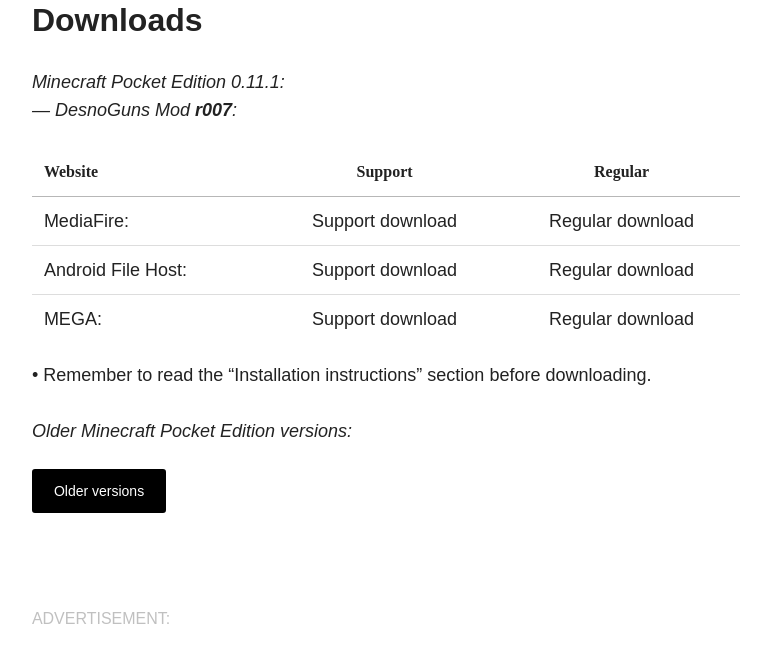
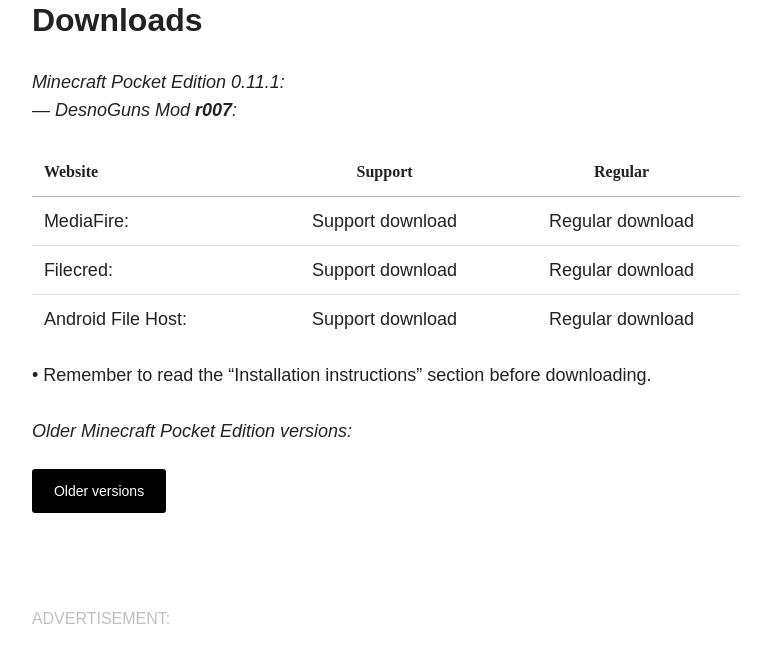
Before and after one commit to Desno365/Desno365.github.io, a Jekyll site: the page built from minecraft/desnoguns-mod/index.md, in a window 1280 px wide and 900 px high, scrolled down 2081 px. Shown: the top 663 px of the window, without its empty margins (254-1025 px from the left). Built offline with Jekyll 4.4.1, drawn with Linux system fonts in a browser that asks for light colours; nearby versions of some CDN libraries; comment, search, counter and statistics services are not loaded.

Commit message:
Switched MEGA link to Filecred

```diff
--- a/minecraft/desnoguns-mod/index.md
+++ b/minecraft/desnoguns-mod/index.md
@@ -46,8 +46,8 @@
 | Website | Support | Regular |
 |:--------|:-------:|:-------:|
 | MediaFire:         | [Support download](http://adf.ly/1La7Vn) | [Regular download](http://www.mediafire.com/download/yyss9rdsqsi578c/DesnoGuns_r007_Desno365.zip) |
+| Filecred:          | [Support download](http://adf.ly/1LcINN) | [Regular download](http://filecred.com/A15G55BA) |
 | Android File Host: | [Support download](http://adf.ly/1La7aq) | [Regular download](https://www.androidfilehost.com/?fid=24052804347783707) |
-| MEGA:              | [Support download](http://adf.ly/1La7Mc) | [Regular download](https://mega.nz/#!mxRyHKQI!VRxMSIZ10PksY7OomsT_9JebOUxnUoCb_cdaoYZ13BQ) |
 |----
 {: rules="groups"}
 
```
